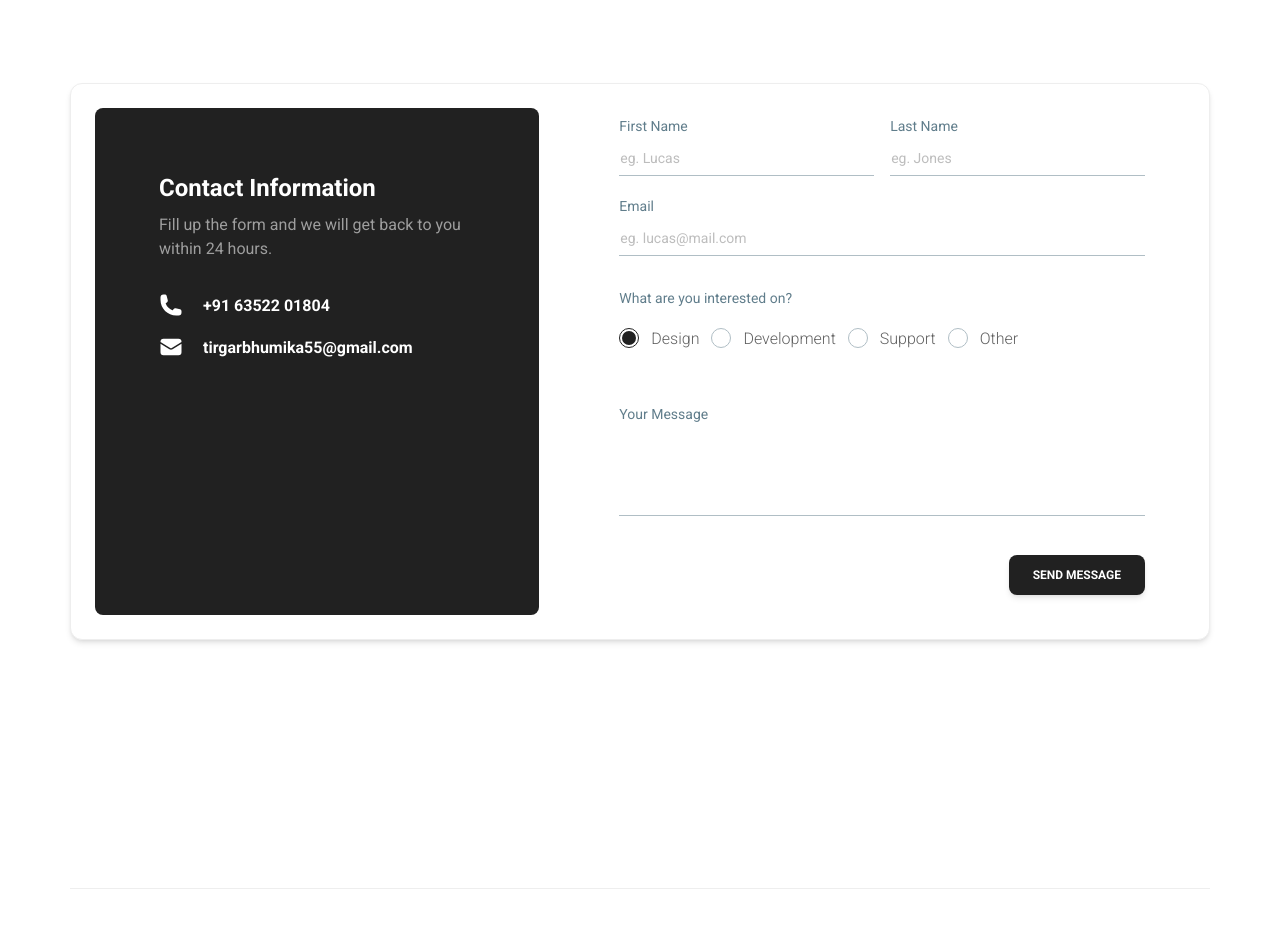
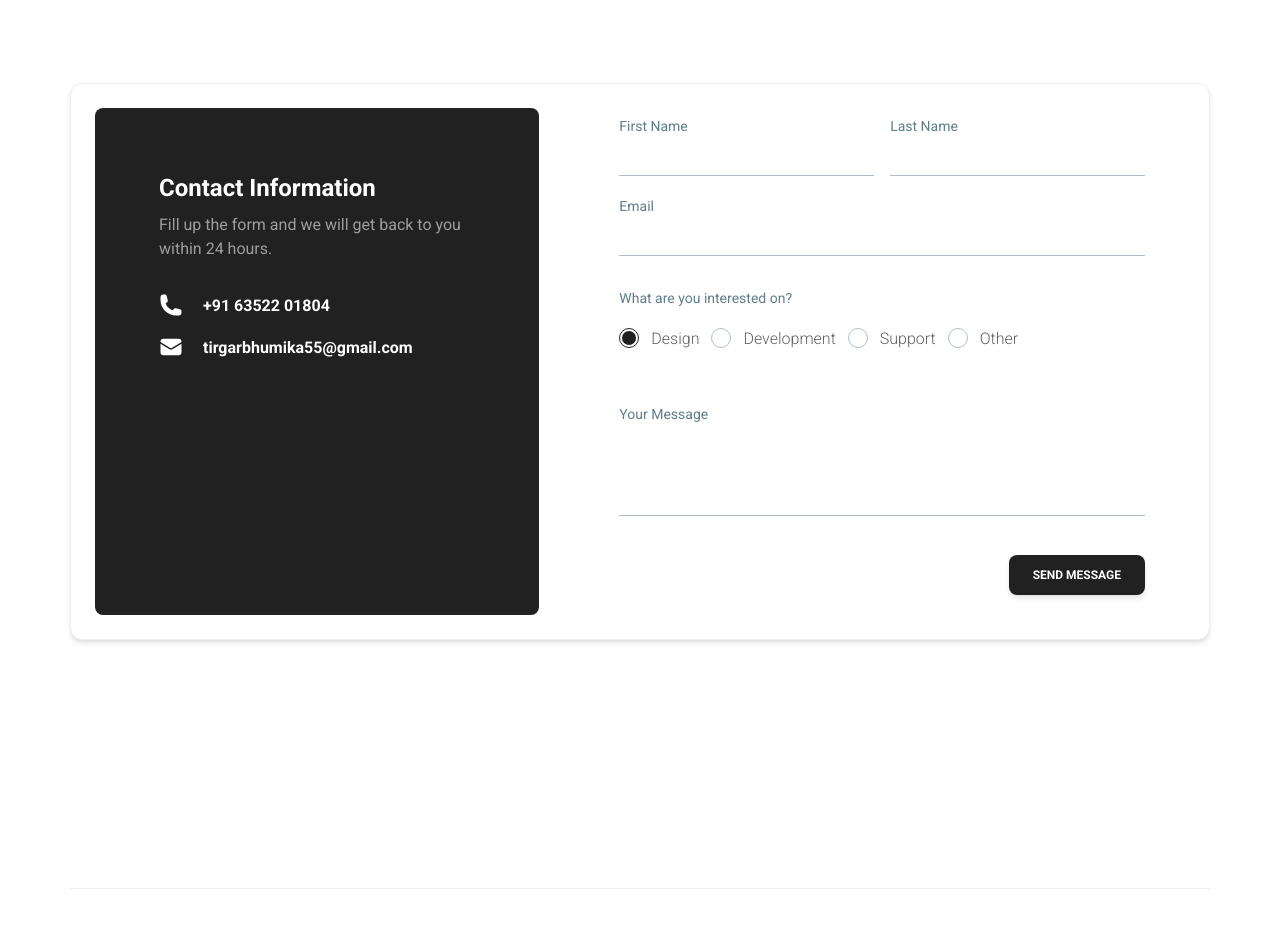
Before and after one commit to tirgarbhumika55-png/my-portfolio, a Next.js app: page / in a window 1280 px wide. Shown: the part 3320-4245 px from the top of the page. Built offline with nearby package versions, Linux system fonts and the light colour scheme.

Commit message:
Remove placeholder text from contact form inputs

```diff
--- a/src/app/contact-form.tsx
+++ b/src/app/contact-form.tsx
@@ -75,7 +75,6 @@ export function ContactForm() {
                     variant="static"
                     label="First Name"
                     name="first-name"
-                    placeholder="eg. Lucas"
                     containerProps={{
                       className: "!min-w-full mb-3 md:mb-0",
                     }}
@@ -87,7 +86,6 @@ export function ContactForm() {
                     variant="static"
                     label="Last Name"
                     name="last-name"
-                    placeholder="eg. Jones"
                     containerProps={{
                       className: "!min-w-full",
                     }}
@@ -100,7 +98,6 @@ export function ContactForm() {
                   variant="static"
                   label="Email"
                   name="first-name"
-                  placeholder="eg. lucas@mail.com"
                   containerProps={{
                     className: "!min-w-full mb-8",
                   }}
```
